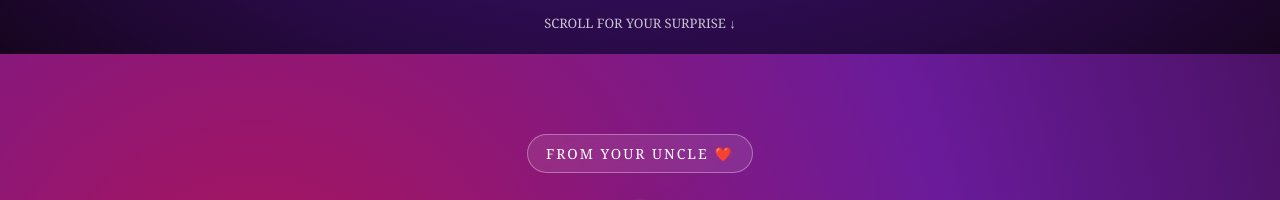
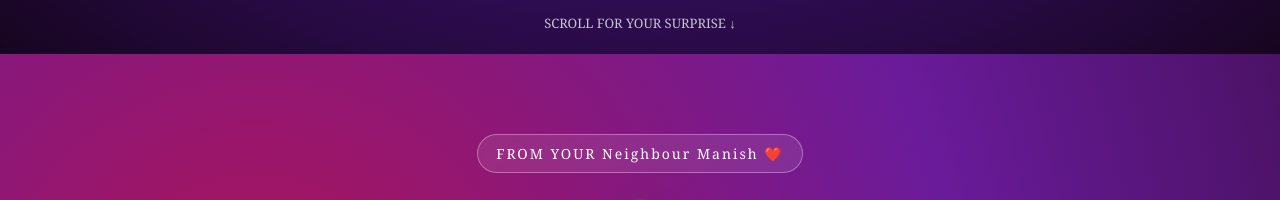
Before and after one commit to manish-9097/Happybirthday, a plain HTML site: page index.html in a window 1280 px wide. Shown: the part 1000-1200 px from the top of the page. Drawn offline with Linux system fonts and the light colour scheme.

Commit message:
Update index.html

```diff
--- a/index.html
+++ b/index.html
@@ -3,7 +3,7 @@
 <head>
 <meta charset="UTF-8">
 <meta name="viewport" content="width=device-width, initial-scale=1.0">
-<title>Happy Birthday Sonia / Monia ❤️</title>
+<title>Happy Birthday Sonia / Monia ❤️★12-09-2026★</title>
 <style>
 *{box-sizing:border-box;margin:0;padding:0}
 html{scroll-behavior:smooth}
@@ -71,7 +71,7 @@ button:hover,.btn:hover{transform:translateY(-3px) scale(1.03)}
 <section class="page page2" id="wishes">
   <div class="heart h1">💖</div><div class="heart h2">💗</div><div class="heart h3">💕</div>
   <div class="content">
-    <div class="badge">FROM YOUR UNCLE ❤️</div>
+    <div class="badge">FROM YOUR Neighbour Manish ❤️</div>
     <div class="emoji">🎂</div>
     <div class="card">
       <h2>Special Birthday Wishes 🌷</h2>
```
